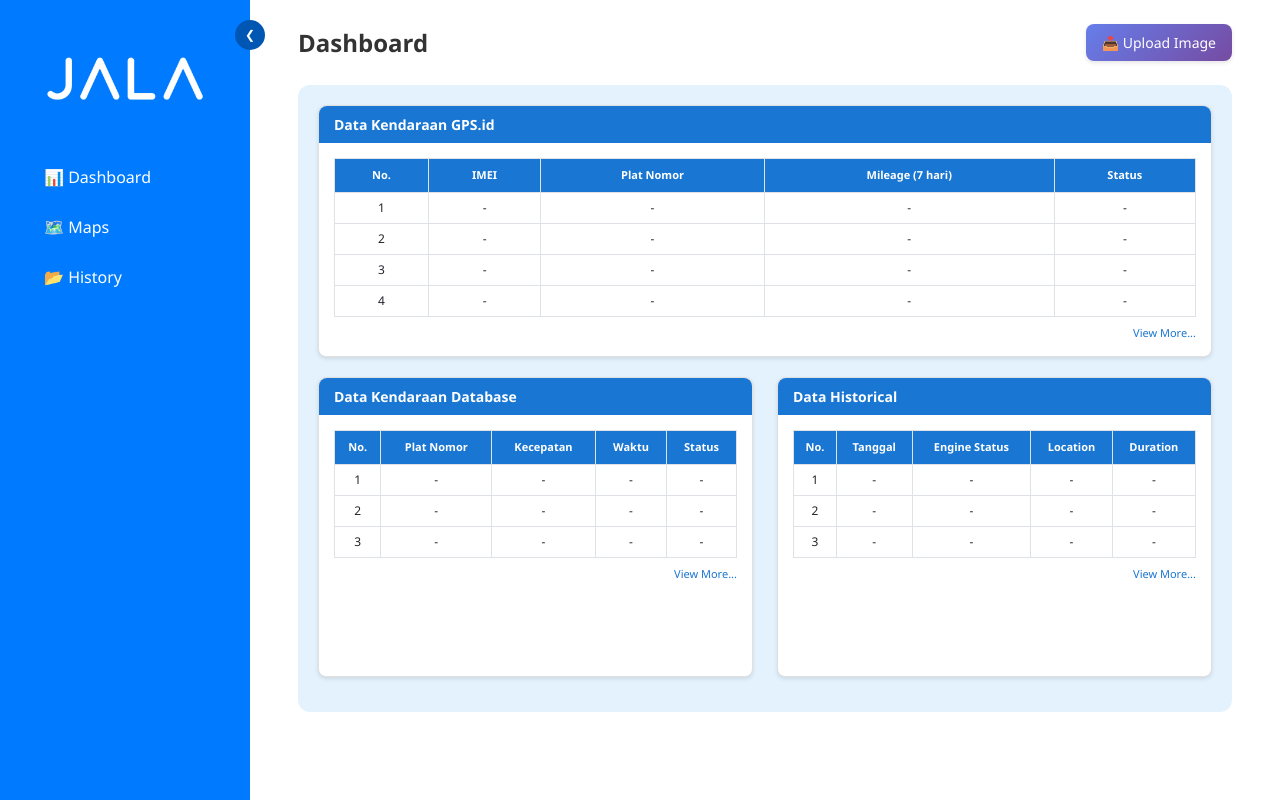
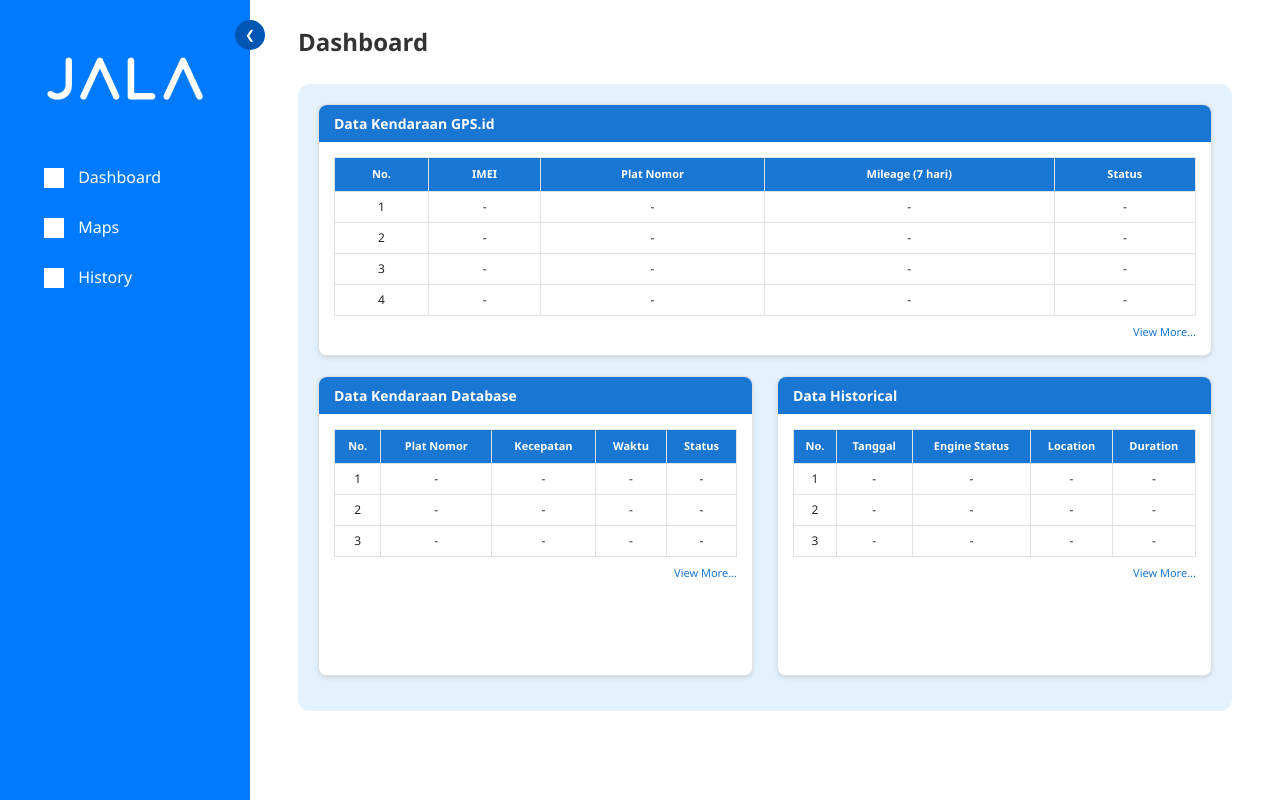
Before and after one commit to ITSupportJala/JalaVehiclesReport, a Flask app: template templates/dashboard.html in a window 1280 px wide. Run offline with Flask 3, Linux system fonts and the light colour scheme; the template is opened without the code that fills it, so the values that code supplies are empty; grey boxes are pictures that could not be loaded.

Commit message:
Assistant checkpoint: Remove upload button, replace emoji icons with images
Assistant generated file changes:
- templates/dashboard.html: Remove upload button and update sidebar icons, Update sidebar navigation with image icons, Remove image upload JavaScript
- static/css/style.css: Add styles for navigation icons and remove upload button styles

---

User prompt:

bukan icon upload untuk gambar, tapi icon di sidebar itu mau aku ubah biar bukan emoticon seperti itu, tapi sesuai dengan gambar yang aku upload, icon upload imagenya hapus aja

Replit-Commit-Author: Assistant
Replit-Commit-Session-Id: b20c284d-0bfa-4779-94f3-ce980ca5c743

```diff
--- a/static/css/style.css
+++ b/static/css/style.css
@@ -107,26 +107,16 @@ body {
   align-items: center;
 }
 
-.upload-section {
-  display: flex;
-  align-items: center;
+.nav-icon {
+  width: 20px;
+  height: 20px;
+  margin-right: 10px;
+  filter: brightness(0) invert(1); /* Makes images white */
+  vertical-align: middle;
 }
 
-.upload-btn {
-  background: linear-gradient(135deg, #667eea 0%, #764ba2 100%);
-  color: white;
-  border: none;
-  padding: 8px 16px;
-  border-radius: 8px;
-  font-size: 14px;
-  cursor: pointer;
-  transition: all 0.3s ease;
-  box-shadow: 0 2px 4px rgba(0,0,0,0.1);
-}
-
-.upload-btn:hover {
-  transform: translateY(-2px);
-  box-shadow: 0 4px 8px rgba(0,0,0,0.2);
+.sidebar.collapsed .nav-icon {
+  margin-right: 0;
 }
 
 .card-section {
--- a/templates/dashboard.html
+++ b/templates/dashboard.html
@@ -17,21 +17,30 @@
         <img src="{{ url_for('static', filename='jala-white.png') }}" alt="JALA GPS.id">
       </div>
       <ul class="nav flex-column w-100 px-3">
-        <li class="nav-item"><a class="nav-link text-white" href="/">📊 <span class="nav-text">Dashboard</span></a></li>
-        <li class="nav-item"><a class="nav-link text-white" href="/maps">🗺️ <span class="nav-text">Maps</span></a></li>
-        <li class="nav-item"><a class="nav-link text-white" href="/historical">📂 <span class="nav-text">History</span></a></li>
+        <li class="nav-item">
+          <a class="nav-link text-white" href="/">
+            <img src="{{ url_for('static', filename='dashboard-icon.png') }}" alt="Dashboard" class="nav-icon">
+            <span class="nav-text">Dashboard</span>
+          </a>
+        </li>
+        <li class="nav-item">
+          <a class="nav-link text-white" href="/maps">
+            <img src="{{ url_for('static', filename='maps-icon.png') }}" alt="Maps" class="nav-icon">
+            <span class="nav-text">Maps</span>
+          </a>
+        </li>
+        <li class="nav-item">
+          <a class="nav-link text-white" href="/historical">
+            <img src="{{ url_for('static', filename='history-icon.png') }}" alt="History" class="nav-icon">
+            <span class="nav-text">History</span>
+          </a>
+        </li>
       </ul>
     </nav>
 
     <main id="mainContent" class="main-content py-4 px-5">
       <div class="dashboard-header">
         Dashboard
-        <div class="upload-section">
-          <input type="file" id="imageUpload" accept="image/*" style="display: none;">
-          <button class="upload-btn" onclick="document.getElementById('imageUpload').click();">
-            📤 Upload Image
-          </button>
-        </div>
       </div>
 
       <div class="card-section">
@@ -193,20 +202,7 @@ document.addEventListener('DOMContentLoaded', function() {
     }
   });
 
-  // Handle image upload
-  document.getElementById('imageUpload').addEventListener('change', function(event) {
-    const file = event.target.files[0];
-    if (file) {
-      const reader = new FileReader();
-      reader.onload = function(e) {
-        // You can handle the uploaded image here
-        console.log('Image uploaded:', file.name);
-        alert('Image uploaded: ' + file.name);
-        // You can send this to your server or display it somewhere
-      };
-      reader.readAsDataURL(file);
-    }
-  });
+
 });
 </script>
 </body>
```
